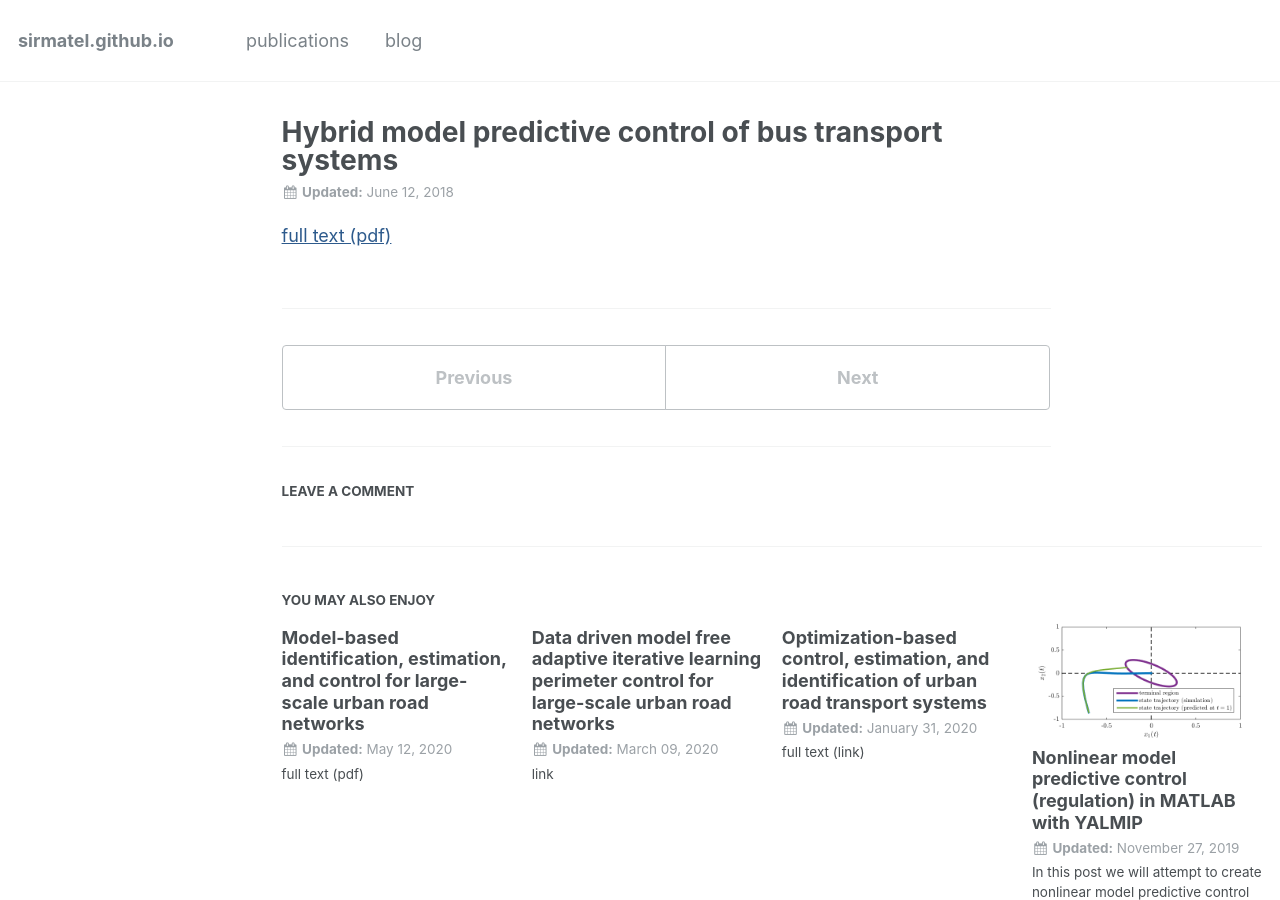
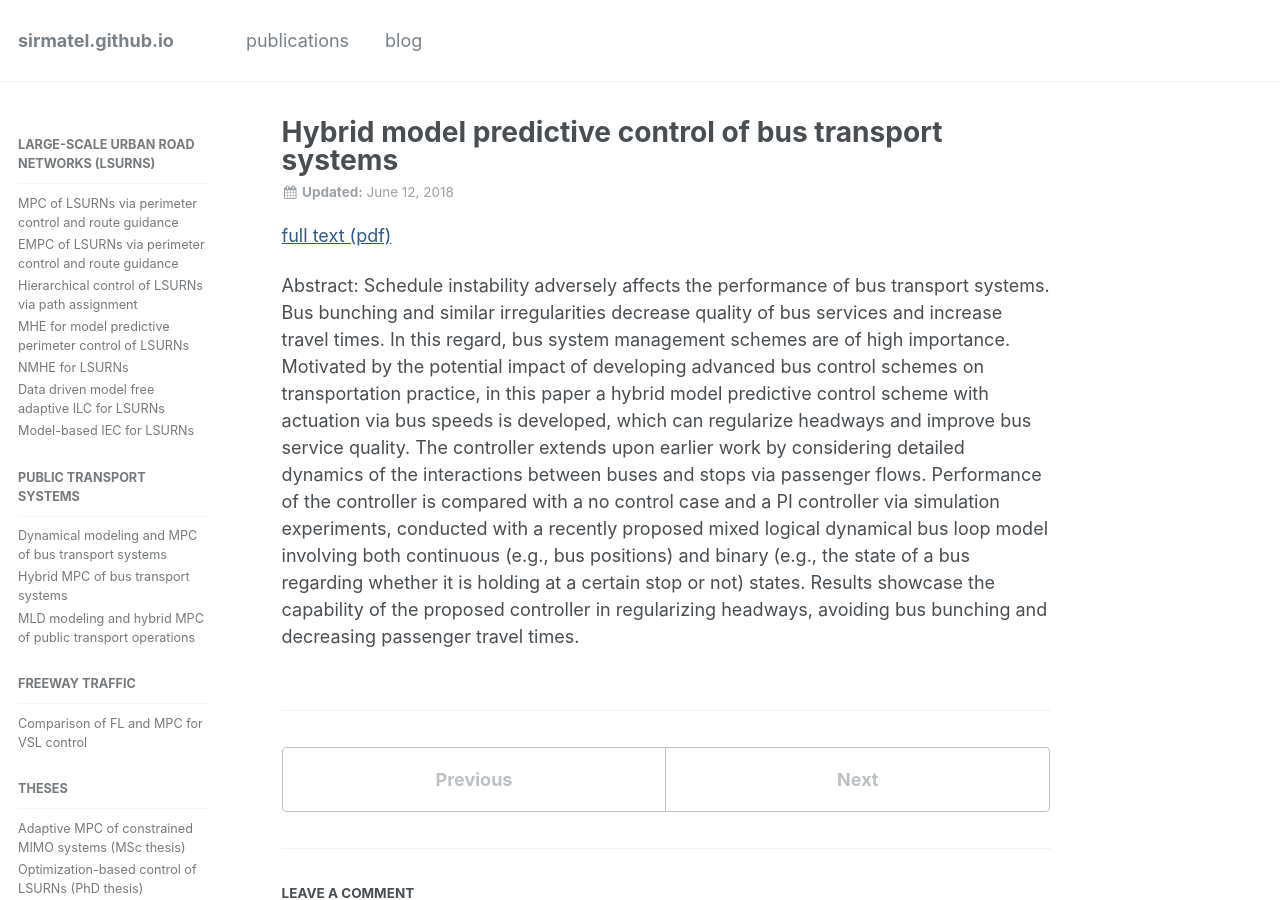
Before and after one commit to sirmatel/sirmatel.github.io, a Jekyll site: the page built from _posts/publications/2018-06-12-sirmatel2018b.md, in a window 1280 px wide and 900 px high. Built offline with Jekyll 4.4.1, drawn with Linux system fonts in a browser that asks for light colours; comment, search, counter and statistics services are not loaded.

Commit message:
Update 2018-06-12-sirmatel2018b.md

```diff
--- a/_posts/publications/2018-06-12-sirmatel2018b.md
+++ b/_posts/publications/2018-06-12-sirmatel2018b.md
@@ -10,6 +10,8 @@ author_profile: false
 excerpt:
 comments: true
 sidebar:
-  nav:
+  nav: "publications"
 ---
 <a href="https://sirmatel.github.io/assets/files/sirmatel2018hybrid.pdf" style="color: #2d5a8c; text-decoration:underline">full text (pdf)</a>
+
+Abstract: Schedule instability adversely affects the performance of bus transport systems. Bus bunching and similar irregularities decrease quality of bus services and increase travel times. In this regard, bus system management schemes are of high importance. Motivated by the potential impact of developing advanced bus control schemes on transportation practice, in this paper a hybrid model predictive control scheme with actuation via bus speeds is developed, which can regularize headways and improve bus service quality. The controller extends upon earlier work by considering detailed dynamics of the interactions between buses and stops via passenger flows. Performance of the controller is compared with a no control case and a PI controller via simulation experiments, conducted with a recently proposed mixed logical dynamical bus loop model involving both continuous (e.g., bus positions) and binary (e.g., the state of a bus regarding whether it is holding at a certain stop or not) states. Results showcase the capability of the proposed controller in regularizing headways, avoiding bus bunching and decreasing passenger travel times.
```
